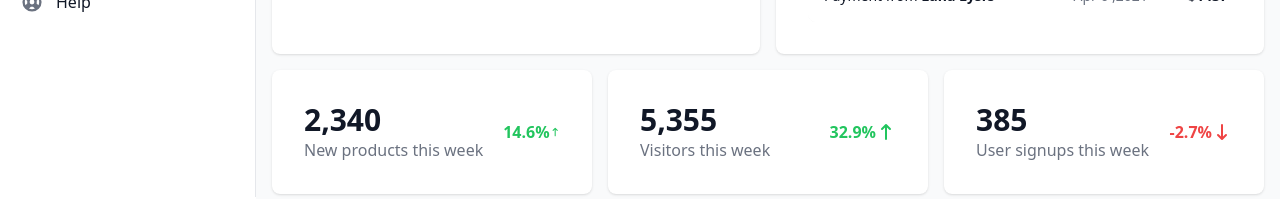
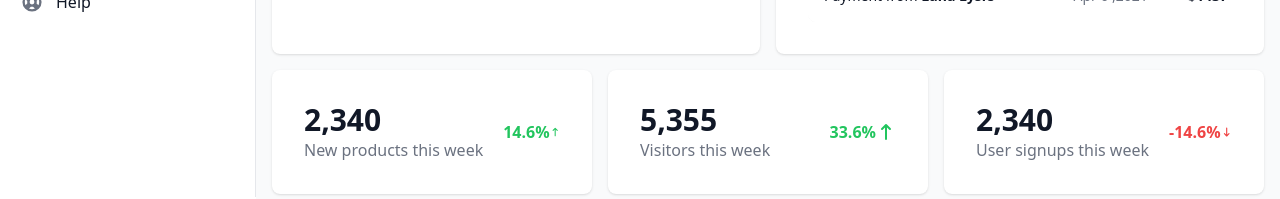
Before and after one commit to laijinyou/vue-admin, a Vue app: page / in a window 1280 px wide. Shown: the part 603-802 px from the top of the page. Built offline with nearby package versions, Linux system fonts and the light colour scheme.

Commit message:
Home view coding

```diff
--- a/src/views/HomeView.vue
+++ b/src/views/HomeView.vue
@@ -1,5 +1,31 @@
 <script setup lang="ts">
-//
+import { onMounted } from "vue";
+
+let currentOverview = [
+  {
+    name: "New products this week",
+    amount: 2340,
+    percent: 14.6,
+  },
+  {
+    name: "Visitors this week",
+    amount: 5355,
+    percent: 33.6,
+  },
+  {
+    name: "User signups this week",
+    amount: 2340,
+    percent: -14.6,
+  },
+];
+
+function formatNumber(num:int) {
+  return num.toLocaleString();
+}
+
+onMounted(() => {
+  //
+});
 </script>
 
 <template>
@@ -643,22 +669,31 @@
             <div
               class="mt-4 w-full grid grid-cols-1 md:grid-cols-2 xl:grid-cols-3 gap-4"
             >
-              <div class="bg-white shadow rounded-lg p-4 sm:p-6 xl:p-8">
+              <div
+                class="bg-white shadow rounded-lg p-4 sm:p-6 xl:p-8"
+                v-for="(item, index) in currentOverview"
+                :key="index"
+              >
                 <div class="flex items-center">
                   <div class="flex-shrink-0">
                     <span
                       class="text-2xl sm:text-3xl leading-none font-bold text-gray-900"
-                      >2,340</span
                     >
+                      {{ item.amount.toLocaleString() }}
+                    </span>
                     <h3 class="text-base font-normal text-gray-500">
-                      New products this week
+                      {{ item.name }}
                     </h3>
                   </div>
                   <div
-                    class="ml-5 w-0 flex items-center justify-end flex-1 text-green-500 text-base font-bold"
+                    class="ml-5 w-0 flex items-center justify-end flex-1 text-base font-bold"
+                    :class="
+                      item.percent > 0 ? 'text-green-500' : 'text-red-500'
+                    "
                   >
-                    14.6%
+                    {{ item.percent }}%
                     <svg
+                      v-if="item.percent > 0"
                       class="w-5 h-5"
                       fill="currentColor"
                       viewBox="0 0 20 20"
@@ -670,55 +705,8 @@
                         clip-rule="evenodd"
                       ></path>
                     </svg>
-                  </div>
-                </div>
-              </div>
-              <div class="bg-white shadow rounded-lg p-4 sm:p-6 xl:p-8">
-                <div class="flex items-center">
-                  <div class="flex-shrink-0">
-                    <span
-                      class="text-2xl sm:text-3xl leading-none font-bold text-gray-900"
-                      >5,355</span
-                    >
-                    <h3 class="text-base font-normal text-gray-500">
-                      Visitors this week
-                    </h3>
-                  </div>
-                  <div
-                    class="ml-5 w-0 flex items-center justify-end flex-1 text-green-500 text-base font-bold"
-                  >
-                    32.9%
                     <svg
-                      class="w-5 h-5"
-                      fill="currentColor"
-                      viewBox="0 0 20 20"
-                      xmlns="http://www.w3.org/2000/svg"
-                    >
-                      <path
-                        fill-rule="evenodd"
-                        d="M5.293 7.707a1 1 0 010-1.414l4-4a1 1 0 011.414 0l4 4a1 1 0 01-1.414 1.414L11 5.414V17a1 1 0 11-2 0V5.414L6.707 7.707a1 1 0 01-1.414 0z"
-                        clip-rule="evenodd"
-                      ></path>
-                    </svg>
-                  </div>
-                </div>
-              </div>
-              <div class="bg-white shadow rounded-lg p-4 sm:p-6 xl:p-8">
-                <div class="flex items-center">
-                  <div class="flex-shrink-0">
-                    <span
-                      class="text-2xl sm:text-3xl leading-none font-bold text-gray-900"
-                      >385</span
-                    >
-                    <h3 class="text-base font-normal text-gray-500">
-                      User signups this week
-                    </h3>
-                  </div>
-                  <div
-                    class="ml-5 w-0 flex items-center justify-end flex-1 text-red-500 text-base font-bold"
-                  >
-                    -2.7%
-                    <svg
+                      v-else
                       class="w-5 h-5"
                       fill="currentColor"
                       viewBox="0 0 20 20"
```
